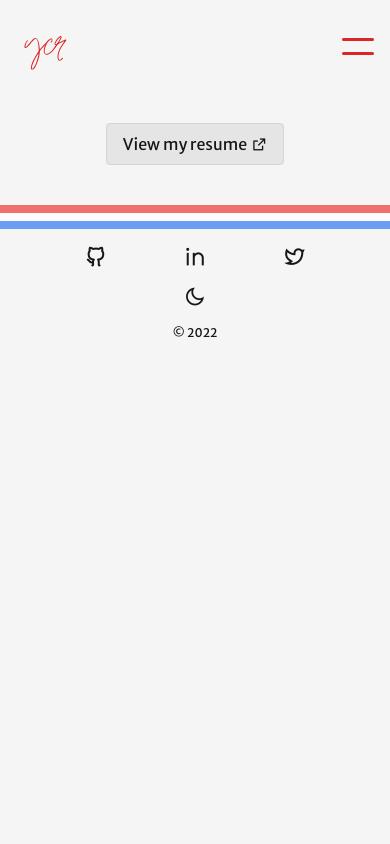
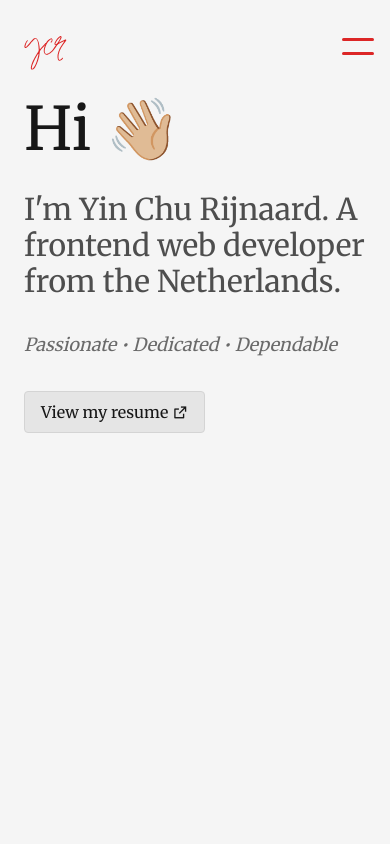
Before and after one commit to YinChuRijnaard/Portfolio-v3, a Next.js app: page / in a window 390 px wide. Shown: the top 844 px of the page. Built offline with nearby package versions, Linux system fonts and the light colour scheme.

Commit message:
Test for mobile view

```diff
--- a/pages/index.tsx
+++ b/pages/index.tsx
@@ -6,12 +6,12 @@ import Button from "../components/Button";
 
 const Home: NextPage = () => {
   return (
-    <main className="h-full mb-8 p-2">
-      <div className="font-serif text-center"></div>
+    <main className="h-screen mx-4 font-serif space-y-8 p-2">
+      <h1 className="text-6xl">Hi 👋🏼</h1>
+      <p className="text-3xl opacity-75">I'm Yin Chu Rijnaard. A frontend web developer from the Netherlands.</p>
+      <p className="text-lg opacity-[0.625] italic">Passionate&nbsp;•&nbsp;Dedicated&nbsp;•&nbsp;Dependable</p>
 
-      <br />
-
-      <div className="flex justify-center items-center">
+      <div className="flex justify-start">
         <Button
           href={"https://cv-yin-chu-rijnaard.vercel.app/"}
           text={"View my resume"}
@@ -23,3 +23,5 @@ const Home: NextPage = () => {
 };
 
 export default Home;
+
+// Styling === basis for other pages!
--- a/styles/globals.css
+++ b/styles/globals.css
@@ -4,6 +4,6 @@
 
 @layer base {
   body {
-    @apply overflow-x-hidden font-sans select-none bg-neutral-100 text-neutral-900 dark:text-neutral-100 dark:bg-neutral-900;
+    @apply overflow-x-hidden text-base font-sans select-none bg-neutral-100 text-neutral-900 dark:text-neutral-100 dark:bg-neutral-900;
   }
 }
```
Also changed, not shown: public/pfpBg.png (added), 1 other file (tests, documents, lock files or other folders).
